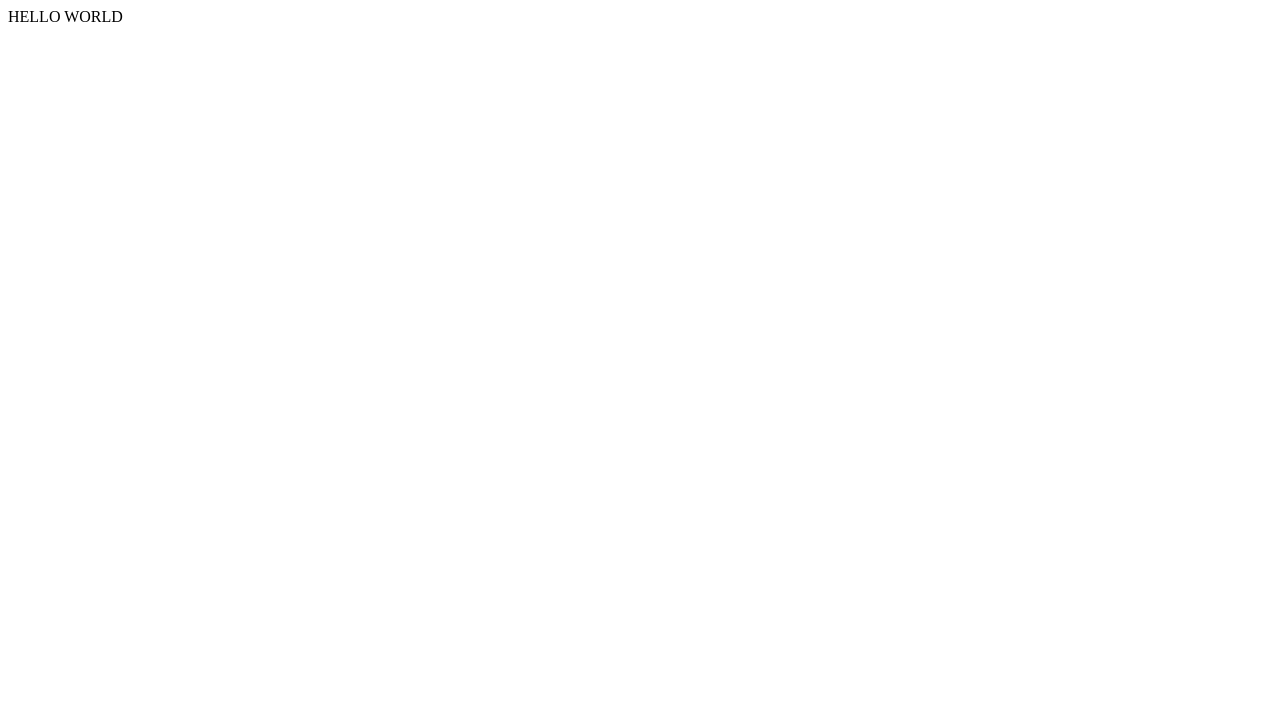
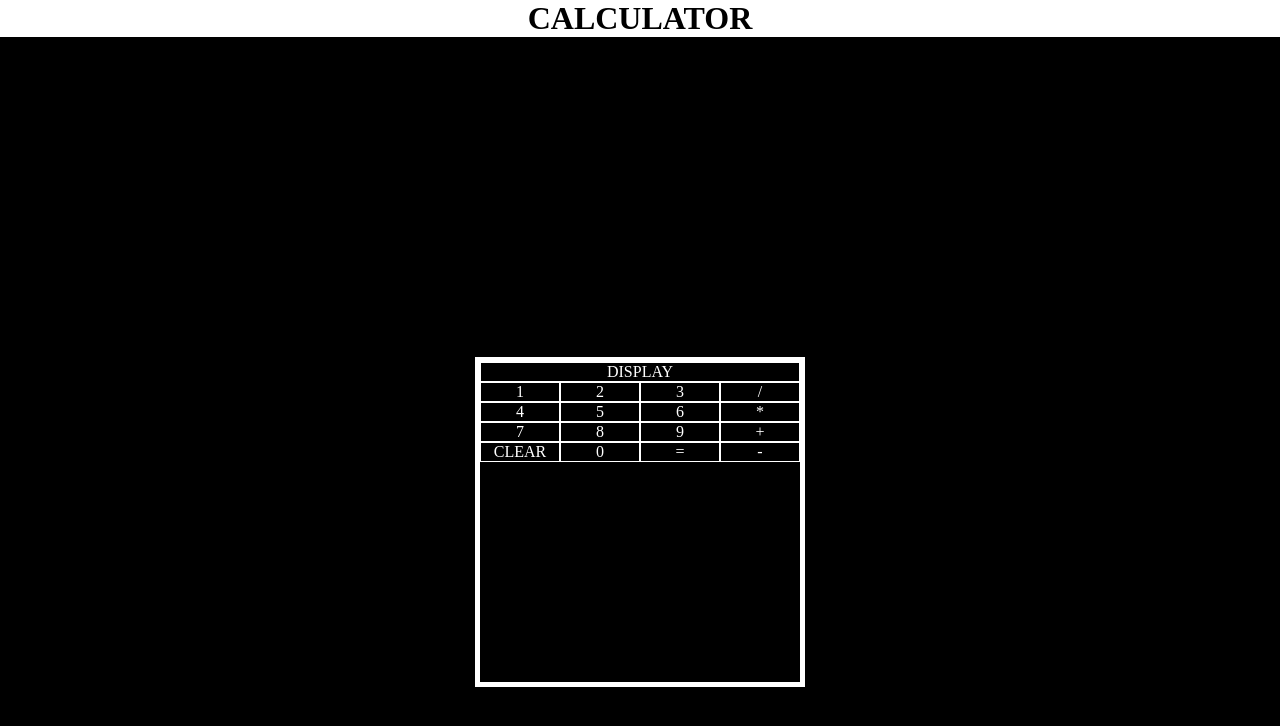
Before and after one commit to dsant2119/odin-calculator, a plain HTML site: page index.html in a window 1280 px wide. Drawn offline with Linux system fonts and the light colour scheme.

Commit message:
Create HTML outline of calculator and css

```diff
--- a/calculator.js
+++ b/calculator.js
@@ -27,6 +27,7 @@ const operate = (operator, num1, num2) => {
   else return "INVALID OPERATOR";
 };
 
+/*
     alert(operate("+", 2, 3));
     alert(operate("-", 5, 2));
     alert(operate("*", 4, 3));
@@ -34,3 +35,4 @@ alert(operate("/", 8, 2));
     alert(operate("/", 8, 0)); // should return undefined
     alert(operate("x", 8, 2)); // should return "INVALID OPERATOR"
     // Test cases
+*/
--- a/index.html
+++ b/index.html
@@ -9,8 +9,39 @@
 
 </head>
 <body>
-    <div>
-        HELLO WORLD
+    <h1 class="title-bar">CALCULATOR</h1>
+    <div class="container">
+        <div class="row">
+            <div class="item display"> DISPLAY </div>
+        </div>
+        <div class="row">
+            <div class="item"> 1 </div>
+            <div class="item"> 2 </div>
+            <div class="item"> 3 </div>
+            <div class="item"> / </div>
+
+        </div>
+        <div class="row">
+            <div class="item"> 4 </div>
+            <div class="item"> 5 </div>
+            <div class="item"> 6 </div>
+            <div class="item"> * </div>
+
+        </div>
+        <div class="row">
+            <div class="item"> 7 </div>
+            <div class="item"> 8 </div>
+            <div class="item"> 9 </div>
+            <div class="item"> + </div>
+
+        </div>
+        <div class="row">
+            <div class="item"> CLEAR </div>
+            <div class="item"> 0 </div>
+            <div class="item"> = </div>
+            <div class="item"> - </div>
+
+        </div>
     </div>
 </body>
 
--- a/style.css
+++ b/style.css
@@ -1,3 +1,43 @@
 body {
+    background-color: black;
+    margin: auto;
+    height: 100vh;
+}
+
+.title-bar {
     background-color: white;
+    text-align: center;
+    margin: auto;
+    padding:0;
 }
+
+.container {
+    text-align: center;
+    margin: auto;
+    margin-top: 20em;
+    width: 20em;
+    height: 20em;
+    border: solid white 5px;
+    color: white;
+}
+
+.row {
+    display: flex;
+    flex: 1;
+    flex-direction: row;
+    justify-content: center;
+    flex-wrap: nowrap;
+    background-color: grey;
+    color: black;
+}
+
+.item {
+    background-color: black;
+    color: white;
+    flex: 1;
+    border: solid white 1px;
+}
+
+.display {
+
+}
```
Lines whose indentation alone changed are shown as unchanged.
